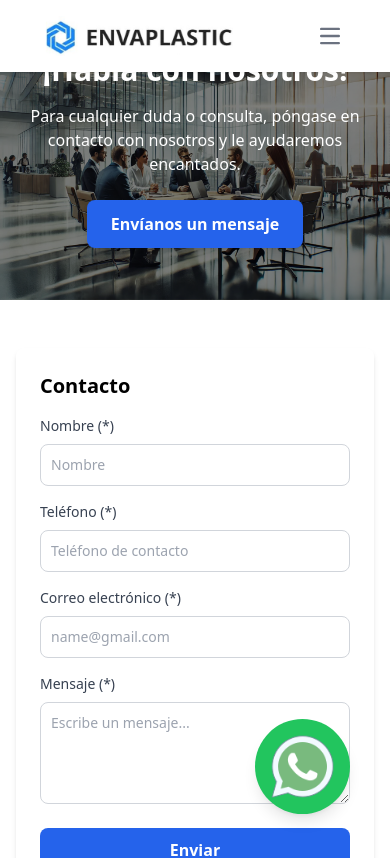
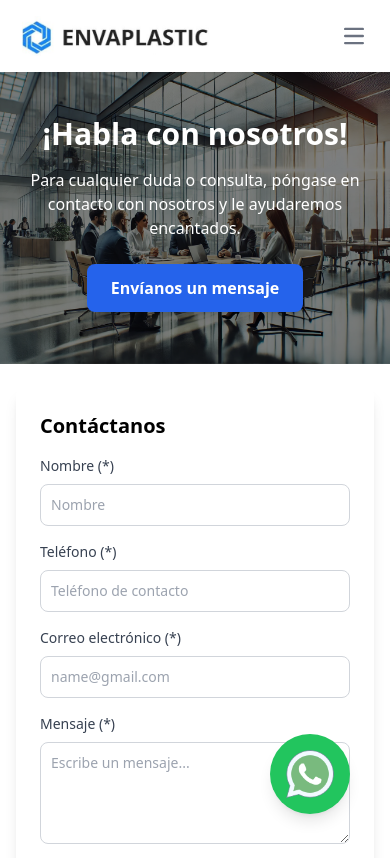
Before and after one commit to lucianohuenuvil/envaplastic, a Next.js app: page /contacto in a window 390 px wide. Shown: the top 858 px of the page. Built offline with nearby package versions, Linux system fonts and the light colour scheme.

Commit message:
fix resposive

```diff
--- a/src/app/contacto/page.jsx
+++ b/src/app/contacto/page.jsx
@@ -1,31 +1,13 @@
 import { ContactBanner } from "@/components/contactBanner/contactBanner";
 import { Formulario } from "@/components/formulario/formulario";
 import Maps from "@/components/maps/maps";
-import { Footer } from "@/components/footer/footer";
 
 export default function Contacto() {
     return (
-        // <div className="bg-white">
-        //     <ContactBanner></ContactBanner>
-        //     <div className="flex flex-wrap justify-center items-stretch gap-6">
-        //         <div className="flex-1 min-w-[300px] flex-grow">
-        //             <Formulario className="h-full"></Formulario>
-        //         </div>
-
-        //         <div className="flex-1 min-w-[300px] flex-grow">
-        //             <Maps className="h-full"></Maps>
-        //         </div>
-        //     </div>
-        //     <Footer></Footer>
-        // </div>
 
         <section className="bg-white relative ">
             <ContactBanner></ContactBanner>
-            <div className="py-12 mx-auto max-w-screen-2xl px-4 sm:px-6 lg:px-8 relative ">
-
-                {/* <h2 className="text-gray-500 font-manrope font-bold text-3xl mb-9 text-center ">
-                    ¿Dónde estamos ubicados?
-                </h2> */}
+            <div className="py-6 mx-auto max-w-screen-2xl px-4 sm:px-6 lg:px-8 relative ">
 
                 <div className="flex flex-wrap justify-center items-stretch gap-6">
                     <div className="flex-1 min-w-[300px] ">
--- a/src/components/contactBanner/contactBanner.jsx
+++ b/src/components/contactBanner/contactBanner.jsx
@@ -2,7 +2,7 @@ import Link from "next/link";
 
 export function ContactBanner(){
     return (
-        <div className="relative min-h-[300px] md:min-h-[400px]">
+        <div className="mt-16 relative min-h-[300px] md:min-h-[400px]">
           <img src="/images/contact-image.webp" alt="Banner" className="absolute inset-0 w-full h-full object-cover" />
           <div className="absolute inset-0 bg-black opacity-50"></div>
           <div className="absolute inset-0 flex items-center justify-center text-center text-white">
--- a/src/components/formulario/formulario.jsx
+++ b/src/components/formulario/formulario.jsx
@@ -90,8 +90,8 @@ export function Formulario() {
     };
 
     return (
-        <section className="mx-auto p-6 bg-white rounded-lg shadow-md">
-            <h2 className="text-xl font-bold mb-4">Contacto</h2>
+        <section className="mx-auto p-6 bg-white rounded-lg shadow-lg">
+            <h2 className="text-xl text-black font-bold mb-4">Contáctanos</h2>
             <form id="#formularioContacto" onSubmit={handleSubmit}>
                 {/* <div className="grid grid-cols-2 gap-4">
                     <div>
--- a/src/components/maps/maps.jsx
+++ b/src/components/maps/maps.jsx
@@ -1,7 +1,7 @@
 export default function Maps() {
     return (
-      <div className="flex flex-col h-full max-w-3xl mx-auto p-6 bg-white rounded-lg shadow-md">
-        <h2 className="text-xl font-bold mb-4">¿Dónde estámos ubicados?</h2>
+      <div className="flex flex-col h-full max-w-3xl mx-auto p-6 bg-white rounded-lg shadow-xl">
+        <h2 className="text-xl font-bold text-black mb-4">¿Dónde estámos ubicados?</h2>
         <div className="w-full h-full">
           <iframe
             src="https://www.google.com/maps/embed?pb=!1m18!1m12!1m3!1d3330.5668970826378!2d-70.56677258424588!3d-33.40846180274575!2m3!1f0!2f0!3f0!3m2!1i1024!2i768!4f13.1!3m3!1m2!1s0x9662cedd0fa0de87%3A0x8fddeef43d721a48!2sAv.%20Apoquindo%206415%2C%20Las%20Condes%2C%20Regi%C3%B3n%20Metropolitana!5e0!3m2!1ses!2scl!4v1655149171940!5m2!1ses!2scl"
--- a/src/components/navigation/navigation.jsx
+++ b/src/components/navigation/navigation.jsx
@@ -23,7 +23,7 @@ export function Navigation() {
 
   return (
     <nav className="bg-white fixed top-0 w-full z-50 shadow-sm">
-      <div className="w-full flex flex-wrap items-center justify-between mx-auto p-4 pl-10 pr-10">
+      <div className="w-full flex flex-wrap items-center justify-between mx-auto  p-4 sm:pl-10 sm:pr-10">
         <Link href="/">
           <p className="flex items-center space-x-3 rtl:space-x-reverse">
             <img src="/logo.jpeg" className="h-10" alt="ENVAPLASTIC Logo" />
--- a/src/components/productModal/productModal.jsx
+++ b/src/components/productModal/productModal.jsx
@@ -24,7 +24,7 @@ export default function ProductModal({ product, onClose }) {
           </button>
 
           {/* Imagen del producto */}
-          <div className="w-full flex justify-center md:w-1/2 h-[350px] md:h-full">
+          <div className="w-full flex justify-center md:w-1/2 h-[300px] md:h-full">
             <img
               src={product.imagen}
               alt={product.detalles.nombre.descripcion}
--- a/src/components/whatsappButton/whatsappButton.jsx
+++ b/src/components/whatsappButton/whatsappButton.jsx
@@ -2,8 +2,8 @@ import Link from 'next/link';
 
 export function WhatsAppButton() {
     return (
-        <div className="fixed bottom-[30px] right-[40px] w-[95px] z-50">
-            <Link href="https://api.whatsapp.com/send?phone=56963593710"
+        <div className="fixed bottom-[30px] right-[40px] w-[80px] sm:w-[95px] z-50">
+            <Link href="https://api.whatsapp.com/send?phone=569"
                 className="flex bg-green-500 hover:bg-green-600 text-white rounded-full shadow-lg transition-all">
                 <img src="/logowsp.png" alt="WhatsApp Icon" className="object-cover w-full h-full p-[15px]" />
             </Link>
```
Also changed, not shown: src/components/footer/footer.jsx (+10 -11 lines).
